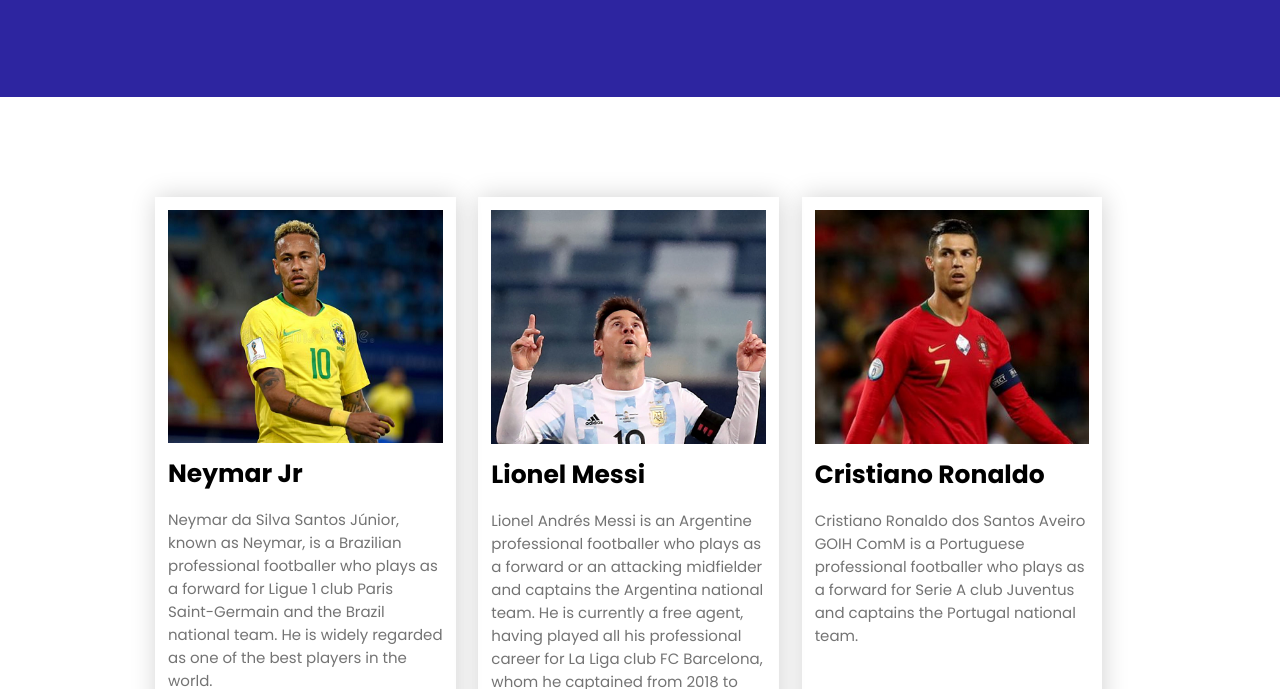
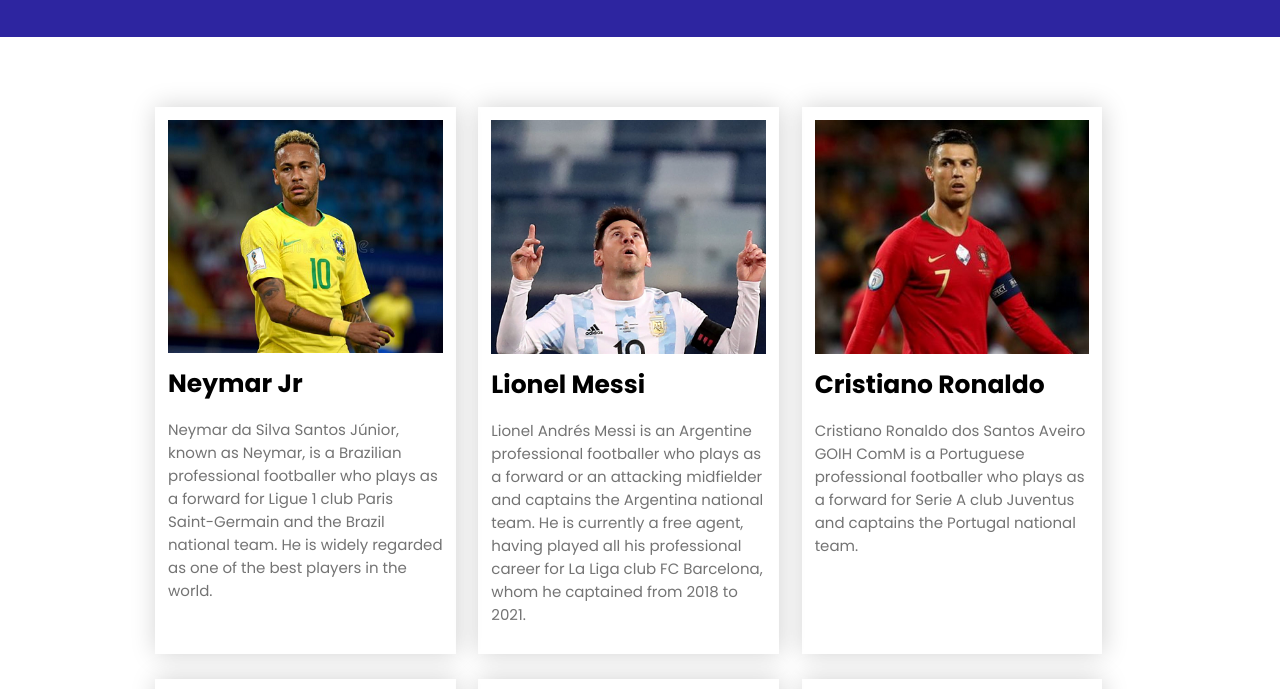
Before and after one commit to nepolionchakma/assignment2, a plain HTML site: page index.html in a window 1280 px wide. Shown: the part 446-1135 px from the top of the page. Drawn offline with Linux system fonts and the light colour scheme.

Commit message:
final check

```diff
--- a/style.css
+++ b/style.css
@@ -5,7 +5,7 @@
     font-family: 'Poppins', sans-serif;
 }
 .container{
-    padding: 50px 30px;
+    padding: 20px 30px;
 }
 img{
     width: 100%;
```
